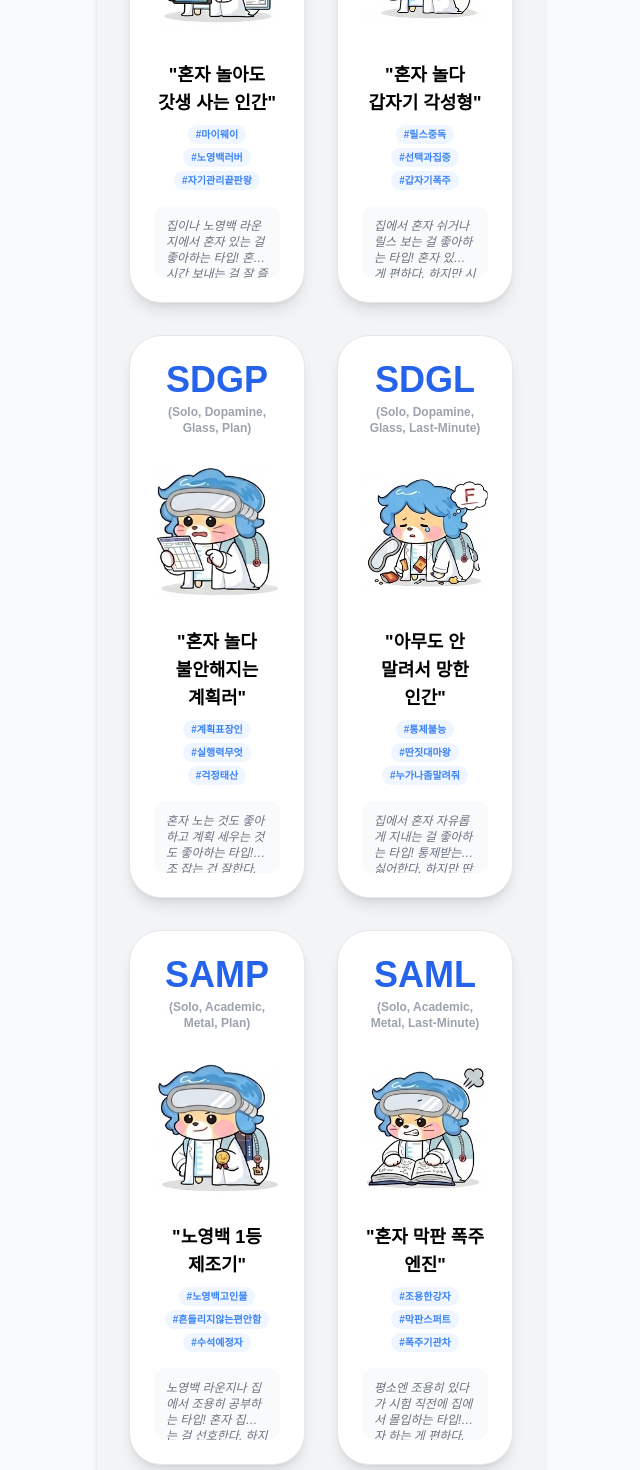
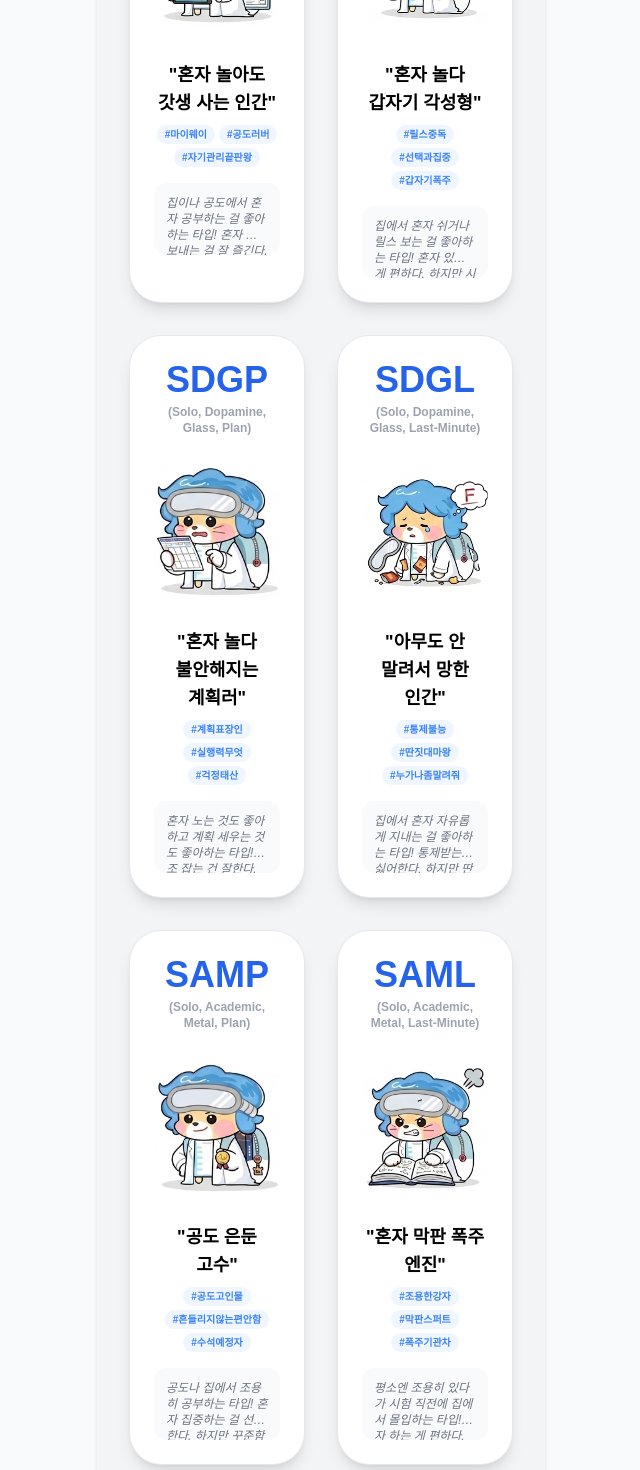
Before and after one commit to Sunwoongiii/hanyang_mbti, a React (Vite) app: page /debug in a window 1280 px wide. Shown: the part 2600-4070 px from the top of the page, without its empty margins (319-959 px from the left). Built offline with nearby package versions, Linux system fonts and the light colour scheme.

Commit message:
노영백 수정 완료

```diff
--- a/src/data/results.js
+++ b/src/data/results.js
@@ -50,8 +50,8 @@ export const results = {
   // 🔹 9. SDMP
   SDMP: {
     title: "혼자 놀아도 갓생 사는 인간",
-    description: "집이나 노영백 라운지에서 혼자 있는 걸 좋아하는 타입! 혼자 시간 보내는 걸 잘 즐긴다. 하지만 계획은 또 철저하게 지켜서 할 건 다 한다. 너무 혼자만 있다 보면 인간관계가 줄어들 수 있지만, 자기관리 능력은 거의 최상급이라 안정적으로 성적을 챙긴다.",
-    tags: ["#마이웨이", "#노영백러버", "#자기관리끝판왕"]
+    description: "집이나 공도에서 혼자 공부하는 걸 좋아하는 타입! 혼자 시간 보내는 걸 잘 즐긴다. 하지만 계획은 또 철저하게 지켜서 할 건 다 한다. 너무 혼자만 있다 보면 인간관계가 줄어들 수 있지만, 자기관리 능력은 거의 최상급이라 안정적으로 성적을 챙긴다.",
+    tags: ["#마이웨이", "#공도러버", "#자기관리끝판왕"]
   },
   // 🔹 10. SDML
   SDML: {
@@ -73,9 +73,9 @@ export const results = {
   },
   // 🔹 13. SAMP
   SAMP: {
-    title: "노영백 1등 제조기",
-    description: "노영백 라운지나 집에서 조용히 공부하는 타입! 혼자 집중하는 걸 선호한다. 하지만 꾸준함과 멘탈까지 안정적이라 흔들림 없이 공부한다. 너무 혼자만 하다 보면 정보 놓칠 수 있지만, 전체적으로 성적이 안정적으로 잘 나오는 숨은 고수.",
-    tags: ["#노영백고인물", "#흔들리지않는편안함", "#수석예정자"]
+    title: "공도 은둔 고수",
+    description: "공도나 집에서 조용히 공부하는 타입! 혼자 집중하는 걸 선호한다. 하지만 꾸준함과 멘탈까지 안정적이라 흔들림 없이 공부한다. 너무 혼자만 하다 보면 정보 놓칠 수 있지만, 전체적으로 성적이 안정적으로 잘 나오는 숨은 고수.",
+    tags: ["#공도고인물", "#흔들리지않는편안함", "#수석예정자"]
   },
   // 🔹 14. SAML
   SAML: {
```
